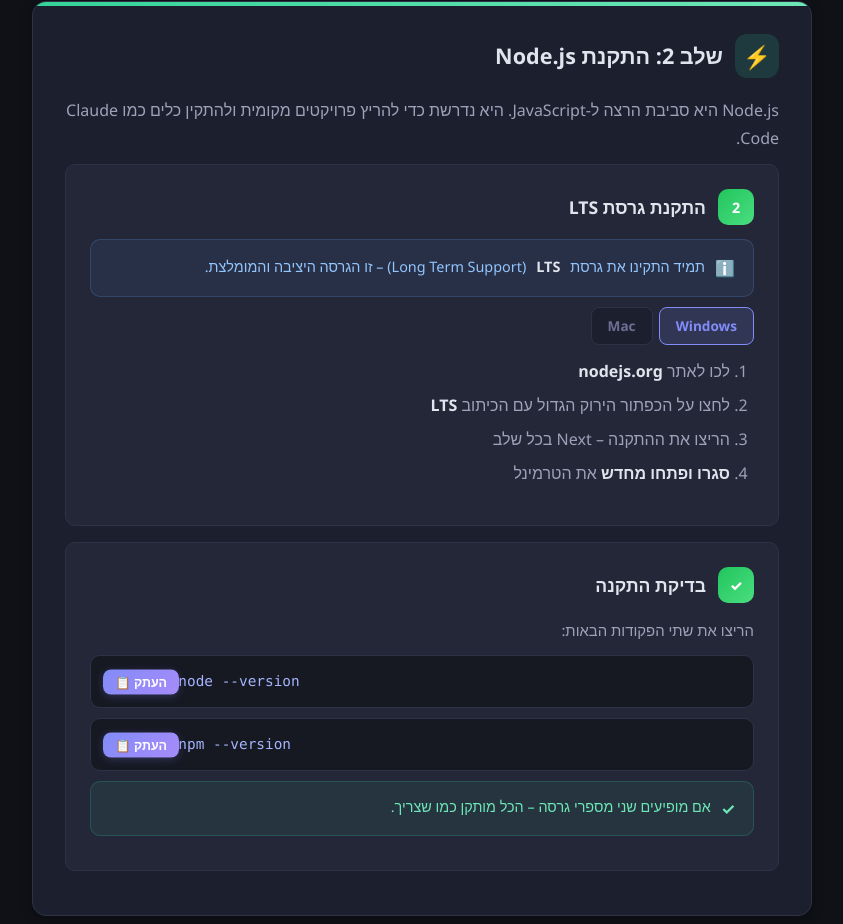
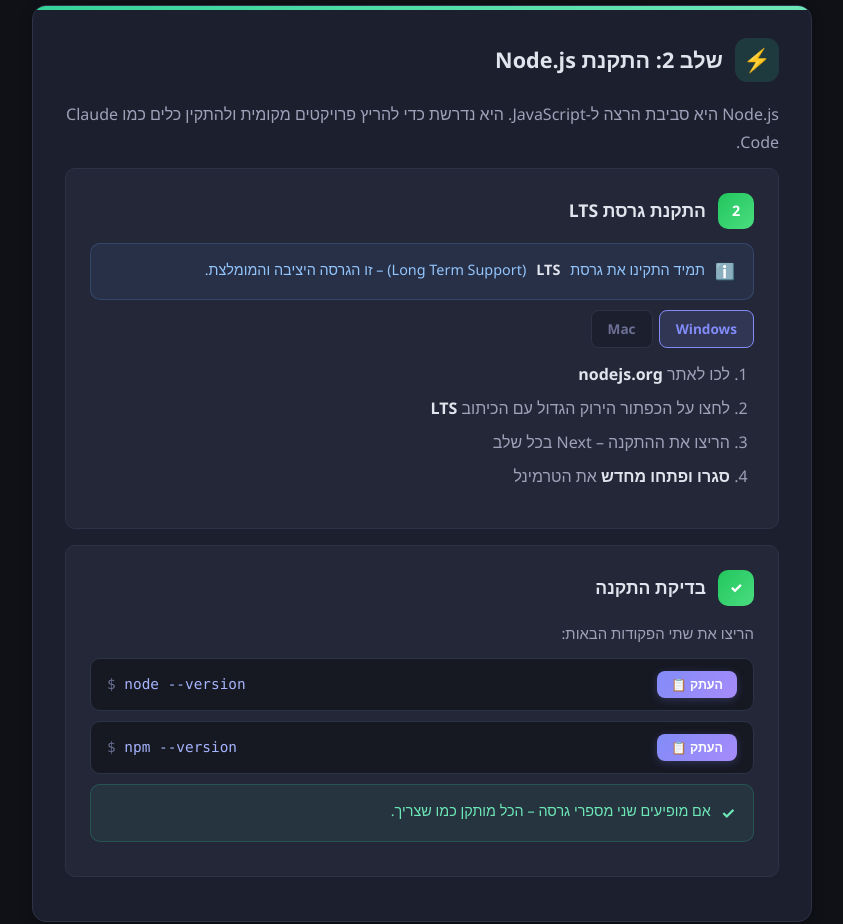
Before and after one commit to avivhaziza/setup-lesson, a plain HTML site: page index.html in a window 1280 px wide. Shown: the part 1452-2376 px from the top of the page, without its empty margins (218-1061 px from the left). Drawn offline with Linux system fonts and the light colour scheme.

Commit message:
Fix layout: flexbox cmd-box, text overflow fixes

```diff
--- a/index.html
+++ b/index.html
@@ -157,26 +157,33 @@
 
 /* ── Command Box ── */
 .cmd-box{
-  position:relative;border-radius:var(--radius-sm);padding:14px 18px;padding-left:70px;
+  display:flex;align-items:center;justify-content:space-between;gap:12px;
+  border-radius:var(--radius-sm);padding:12px 16px;min-height:44px;
   margin:10px 0;font-family:"Cascadia Code",Consolas,"Courier New",monospace;
-  font-size:.9rem;line-height:1.6;direction:ltr;text-align:left;
+  font-size:.9rem;line-height:1.7;direction:ltr;text-align:left;
   background:var(--bg2);border:1px solid var(--border);color:#a5b4fc;
+  word-break:break-word;overflow-wrap:anywhere;
 }
+.cmd-box .cmd-text{flex:1;overflow-x:auto;white-space:nowrap;direction:ltr;text-align:left}
 .cmd-box .cmd-prefix{color:var(--muted);user-select:none}
 .cmd-box .copy-btn{
-  position:absolute;top:50%;left:12px;transform:translateY(-50%);
+  flex-shrink:0;
   background:linear-gradient(135deg,var(--accent),var(--accent2));
-  border:none;border-radius:8px;padding:5px 12px;font-size:.78rem;
+  border:none;border-radius:8px;padding:6px 14px;font-size:.78rem;
   cursor:pointer;color:#fff;transition:.2s;font-weight:600;
-  box-shadow:0 2px 8px rgba(129,140,248,.25);
+  box-shadow:0 2px 8px rgba(129,140,248,.25);white-space:nowrap;
 }
-.cmd-box .copy-btn:hover{transform:translateY(-50%) scale(1.05);box-shadow:0 4px 14px rgba(129,140,248,.35)}
+.cmd-box .copy-btn:hover{transform:scale(1.05);box-shadow:0 4px 14px rgba(129,140,248,.35)}
+/* Multi-line cmd boxes */
+.cmd-box.cmd-multi{flex-direction:row;flex-wrap:wrap;white-space:normal}
+.cmd-box.cmd-multi .cmd-text{white-space:normal;overflow-x:visible}
 
 /* ── Verify Box ── */
 .verify-box{
   background:rgba(52,211,153,.08);border:1px solid rgba(52,211,153,.2);
-  border-radius:var(--radius-sm);padding:12px 18px;margin:10px 0;
+  border-radius:var(--radius-sm);padding:14px 18px;margin:10px 0;
   display:flex;align-items:flex-start;gap:10px;font-size:.9rem;color:#6ee7b7;
+  word-break:break-word;overflow-wrap:anywhere;line-height:1.7;
 }
 .verify-box::before{content:"✓";font-weight:700;font-size:1rem;flex-shrink:0;margin-top:1px}
 
@@ -185,6 +192,7 @@
   background:rgba(251,191,36,.08);border:1px solid rgba(251,191,36,.2);
   border-radius:var(--radius-sm);padding:14px 18px;font-size:.9rem;
   margin:10px 0;color:#fcd34d;display:flex;align-items:flex-start;gap:10px;
+  word-break:break-word;overflow-wrap:anywhere;line-height:1.7;
 }
 .note::before{content:"💡";font-size:1rem;flex-shrink:0}
 
@@ -193,6 +201,7 @@
   background:rgba(96,165,250,.08);border:1px solid rgba(96,165,250,.2);
   border-radius:var(--radius-sm);padding:14px 18px;font-size:.9rem;
   margin:10px 0;color:#93c5fd;display:flex;align-items:flex-start;gap:10px;
+  word-break:break-word;overflow-wrap:anywhere;line-height:1.7;
 }
 .info-box::before{content:"ℹ️";font-size:1rem;flex-shrink:0}
 
@@ -210,9 +219,10 @@
 .trouble-body{flex:1}
 .trouble-problem{font-weight:700;color:var(--text);margin-bottom:6px;font-size:.95rem}
 .trouble-fix{
-  font-size:.9rem;color:var(--text-secondary);line-height:1.5;
-  background:var(--bg2);border-radius:6px;padding:10px 14px;
+  font-size:.9rem;color:var(--text-secondary);line-height:1.7;
+  background:var(--bg2);border-radius:6px;padding:12px 16px;
   border-right:3px solid var(--green);
+  word-break:break-word;overflow-wrap:anywhere;
 }
 
 /* ── Checklist ── */
@@ -324,7 +334,7 @@
 </div>
 <p class="module-desc">פתחו טרמינל (Command Prompt ב-Windows, Terminal ב-Mac) והריצו:</p>
 <div class="cmd-box" id="cmd-git-check">
-<span class="cmd-prefix">$ </span>git --version
+<span class="cmd-text"><span class="cmd-prefix">$ </span>git --version</span>
 <button class="copy-btn" onclick="copyCmd('cmd-git-check')">&#128203; העתק</button>
 </div>
 <div class="verify-box">אם מופיע מספר גרסה (כמו <code style="color:#a5b4fc;background:rgba(129,140,248,.15);padding:2px 6px;border-radius:4px">git version 2.43.0</code>) – Git מותקן ואפשר לעבור לשלב הבא.</div>
@@ -410,11 +420,11 @@
 </div>
 <p class="module-desc">הריצו את שתי הפקודות הבאות:</p>
 <div class="cmd-box" id="cmd-node-v">
-<span class="cmd-prefix">$ </span>node --version
+<span class="cmd-text"><span class="cmd-prefix">$ </span>node --version</span>
 <button class="copy-btn" onclick="copyCmd('cmd-node-v')">&#128203; העתק</button>
 </div>
 <div class="cmd-box" id="cmd-npm-v">
-<span class="cmd-prefix">$ </span>npm --version
+<span class="cmd-text"><span class="cmd-prefix">$ </span>npm --version</span>
 <button class="copy-btn" onclick="copyCmd('cmd-npm-v')">&#128203; העתק</button>
 </div>
 <div class="verify-box">אם מופיעים שני מספרי גרסה – הכל מותקן כמו שצריך.</div>
@@ -604,11 +614,10 @@
 </div>
 <p>הריצו את כל הפקודות ברצף כדי לוודא שהכל מותקן כראוי:</p>
 
-<div class="cmd-box" id="cmd-all-check">
-<span class="cmd-prefix">$ </span>git --version
+<div class="cmd-box cmd-multi" id="cmd-all-check"><span class="cmd-text"><span class="cmd-prefix">$ </span>git --version
 <br><span class="cmd-prefix">$ </span>node --version
 <br><span class="cmd-prefix">$ </span>npm --version
-<br><span class="cmd-prefix">$ </span>claude --version
+<br><span class="cmd-prefix">$ </span>claude --version</span>
 <button class="copy-btn" onclick="copyCmd('cmd-all-check')">&#128203; העתק</button>
 </div>
 
```
